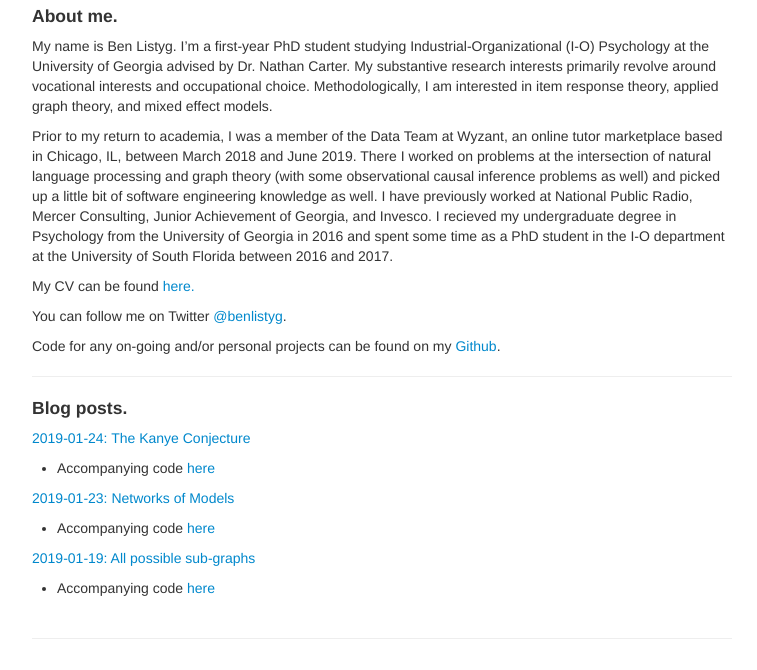
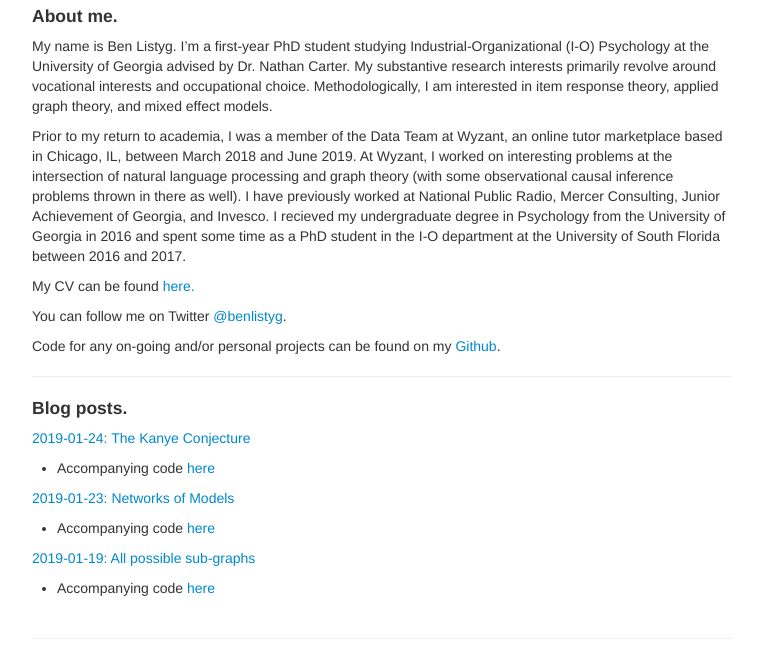
Before and after one commit to BListyg/blistyg.github.io, a Jekyll site: the page built from index.md, in a window 1280 px wide, cut to the strip 406-1076 px from the top of the page. Shown: the whole strip, without its empty margins (258-1015 px from the left). Built offline with Jekyll 4.4.1, drawn with Linux system fonts in a browser that asks for light colours.

Commit message:
Update index.md

```diff
--- a/index.md
+++ b/index.md
@@ -10,7 +10,7 @@ layout: page
 
 My name is Ben Listyg. I’m a first-year PhD student studying Industrial-Organizational (I-O) Psychology at the University of Georgia advised by Dr. Nathan Carter. My substantive research interests primarily revolve around vocational interests and occupational choice. Methodologically, I am interested in item response theory, applied graph theory, and mixed effect models.
 
-Prior to my return to academia, I was a member of the Data Team at Wyzant, an online tutor marketplace based in Chicago, IL, between March 2018 and June 2019. There I worked on problems at the intersection of natural language processing and graph theory (with some observational causal inference problems as well) and picked up a little bit of software engineering knowledge as well. I have previously worked at National Public Radio, Mercer Consulting, Junior Achievement of Georgia, and Invesco. I recieved my undergraduate degree in Psychology from the University of Georgia in 2016 and spent some time as a PhD student in the I-O department at the University of South Florida between 2016 and 2017.
+Prior to my return to academia, I was a member of the Data Team at Wyzant, an online tutor marketplace based in Chicago, IL, between March 2018 and June 2019. At Wyzant, I worked on interesting problems at the intersection of natural language processing and graph theory (with some observational causal inference problems thrown in there as well). I have previously worked at National Public Radio, Mercer Consulting, Junior Achievement of Georgia, and Invesco. I recieved my undergraduate degree in Psychology from the University of Georgia in 2016 and spent some time as a PhD student in the I-O department at the University of South Florida between 2016 and 2017.
 
 My CV can be found [here.](https://drive.google.com/open?id=1QVp1w273dugyvVMCVq8JElLhTX9cXY-P)
 
```
